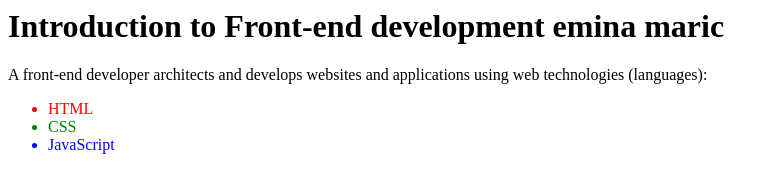
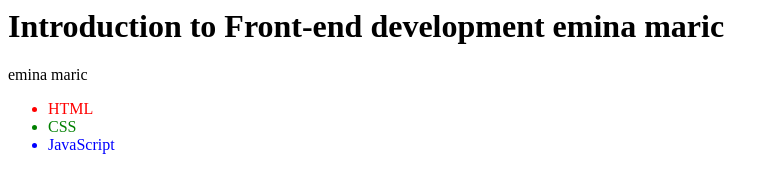
Before and after one commit to dela0902/front-end-development, a plain HTML site: page index.html in a window 1280 px wide. Shown: the whole page, without its empty margins (0-779 px from the left). Drawn offline with Linux system fonts and the light colour scheme.

Commit message:
promjena2

```diff
--- a/index.html
+++ b/index.html
@@ -2,8 +2,7 @@
 <!-- saved from url=(0043)file:///C:/front-end-development/index.html -->
 <html><head><meta http-equiv="Content-Type" content="text/html; charset=windows-1252"></head><body><h1>Introduction to Front-end development emina maric
 </h1>
-<p>A front-end developer architects and develops websites and applications using web technologies
-(languages):</p>
+<p>emina maric</p>
 <ul>
 <li style="color: red;">HTML</li>
 <li style="color: green;">CSS</li>
```
